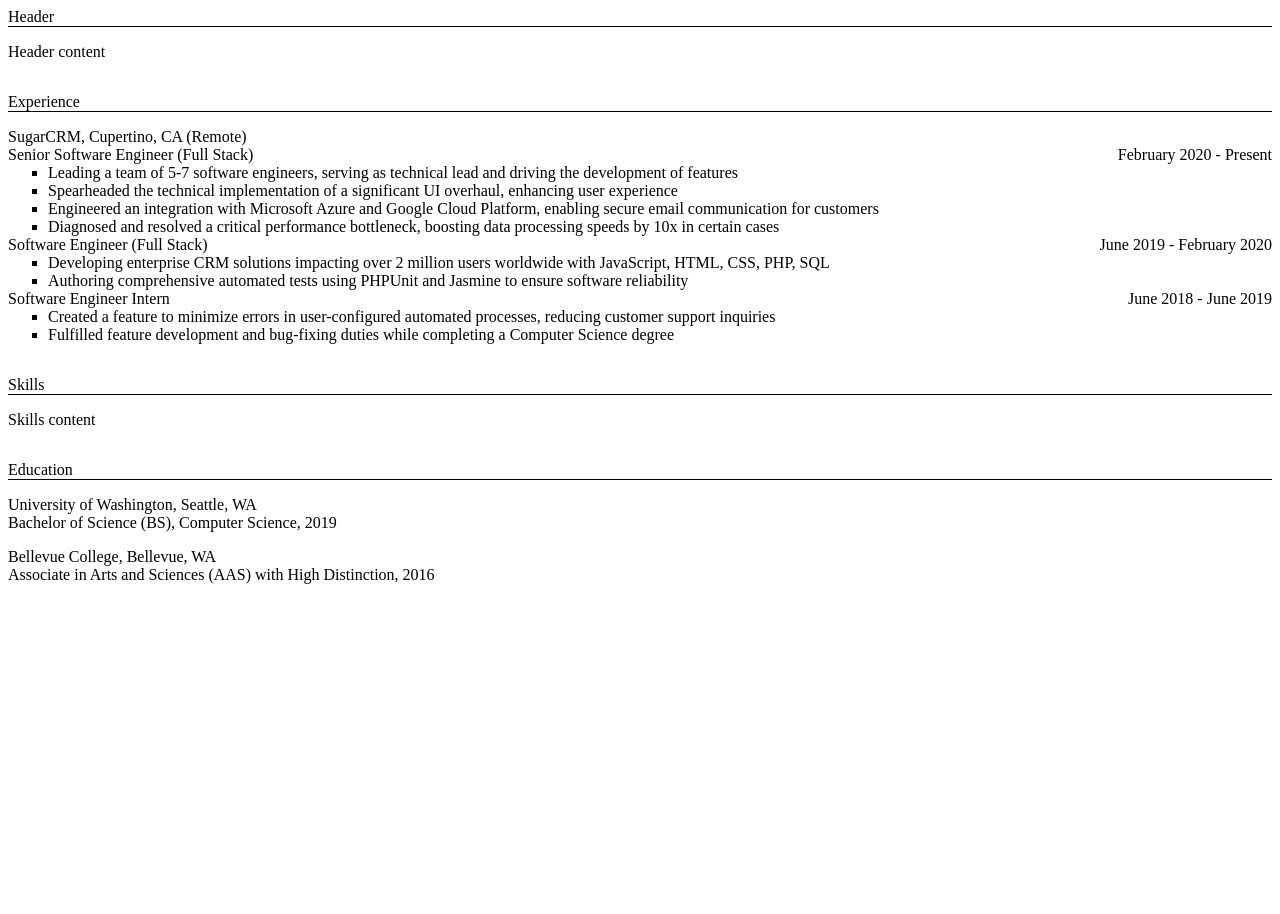
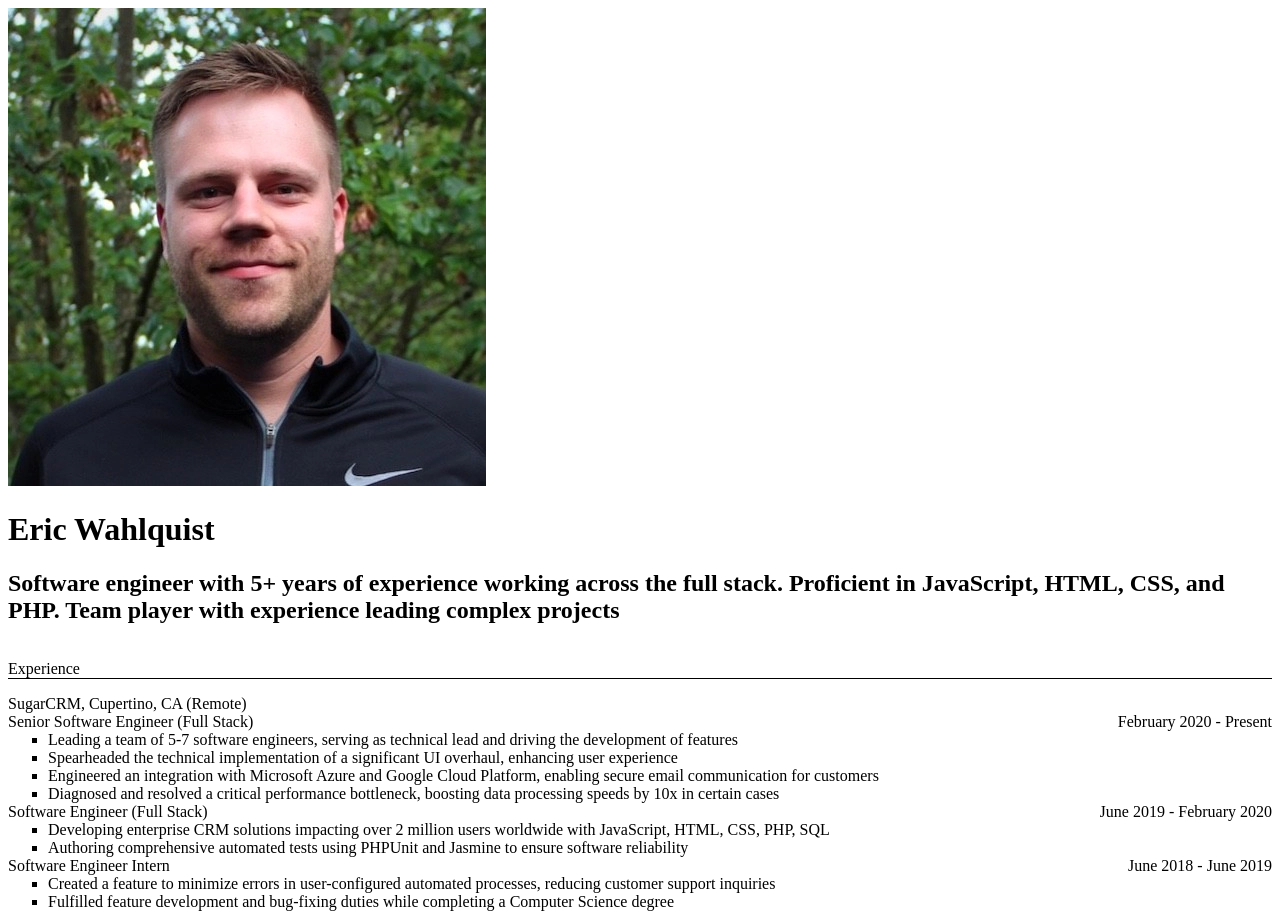
Before and after one commit to wahleric/wahleric.github.io, a plain HTML site: page index.html in a window 1280 px wide. Shown: the top 914 px of the page. Before the commit the page ends 800 px from the top, so only its background shows below. Drawn offline with Linux system fonts and the light colour scheme.

Commit message:
5: Implement resume header

```diff
--- a/index.html
+++ b/index.html
@@ -13,8 +13,11 @@
     </head>
     <body>
         <div id="header" class="section">
-            <div class="section-header">Header</div>
-            <div class="section-content">Header content</div>
+            <span class="photo">
+                <img src="assets/ericwahlquist.webp" alt="Eric Wahlquist"/>
+            </span>
+            <h1 class="name">Eric Wahlquist</h1>
+            <h2 class="description">Software engineer with 5+ years of experience working across the full stack. Proficient in JavaScript, HTML, CSS, and PHP. Team player with experience leading complex projects</h3>
         </div>
         <div id="experience" class="section">
             <div class="section-header">Experience</div>
```
Also changed, not shown: assets/ericwahlquist.webp (added).
